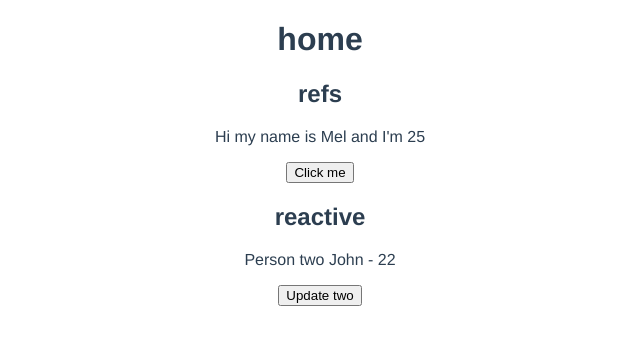
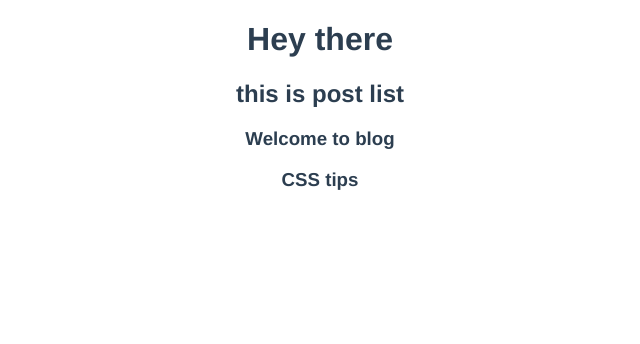
Before and after one commit to Mel1207/vue-blogs-composition-api, a Vue app: page / in a window 1280 px wide. Shown: the top 344 px of the page, without its empty margins (320-960 px from the left). Built offline with nearby package versions, Linux system fonts and the light colour scheme.

Commit message:
added post with props

```diff
--- /dev/null
+++ b/src/components/PostList.vue
@@ -0,0 +1,24 @@
+<template>
+    <div class="post-list">
+        <h2>this is post list</h2>
+        <div v-for="post in posts" :key="post.id">
+            <SinglePost :post="post" />
+        </div>
+    </div>
+</template>
+
+<script>
+import SinglePost from '../components/SinglePost.vue'
+
+export default {
+    props: ['posts'],
+    components: { SinglePost},
+    setup(props) {
+        console.log(props.posts)
+    }
+}
+</script>
+
+<style>
+
+</style>
--- /dev/null
+++ b/src/components/SinglePost.vue
@@ -0,0 +1,16 @@
+<template>
+    <div class="post">
+        <h3>{{post.title}}</h3>
+    </div>
+</template>
+
+<script>
+export default {
+    props: ['post']
+
+}
+</script>
+
+<style>
+
+</style>
--- a/src/router/index.js
+++ b/src/router/index.js
@@ -1,5 +1,6 @@
 import { createRouter, createWebHistory } from 'vue-router'
-import HomeView from '../views/HomeView.vue'
+import HomeMain from '../views/Home.vue'
+import RefsVsReactive from '../views/RefsVsReactive.vue'
 import Computed from '../views/Computed.vue'
 import Watch from '../views/WatchAndWatchEffect.vue'
 
@@ -7,7 +8,12 @@
   {
     path: '/',
     name: 'home',
-    component: HomeView
+    component: HomeMain
+  },
+  {
+    path: '/refs',
+    name: 'refs',
+    component: RefsVsReactive
   },
   {
     path: '/computed',
--- /dev/null
+++ b/src/views/Home.vue
@@ -0,0 +1,24 @@
+<template>
+    <div class="home">
+        <h1>Hey there</h1>
+        <PostList :posts="posts" />
+    </div>
+</template>
+
+<script>
+import { ref } from '@vue/reactivity'
+import PostList from '../components/PostList.vue'
+
+export default {
+    name: 'home',
+    components: { PostList },
+    setup() {
+        const posts = ref([
+            {title: 'Welcome to blog', body: 'Lorem Ipsum', id: 1},
+            {title: 'CSS tips', body: 'Lorem Ipsum Dolor', id: 2}
+        ])
+
+        return { posts }
+    }
+}
+</script>
```
Also changed, not shown: src/views/RefsVsReactive.vue (renamed from src/views/HomeView.vue).
